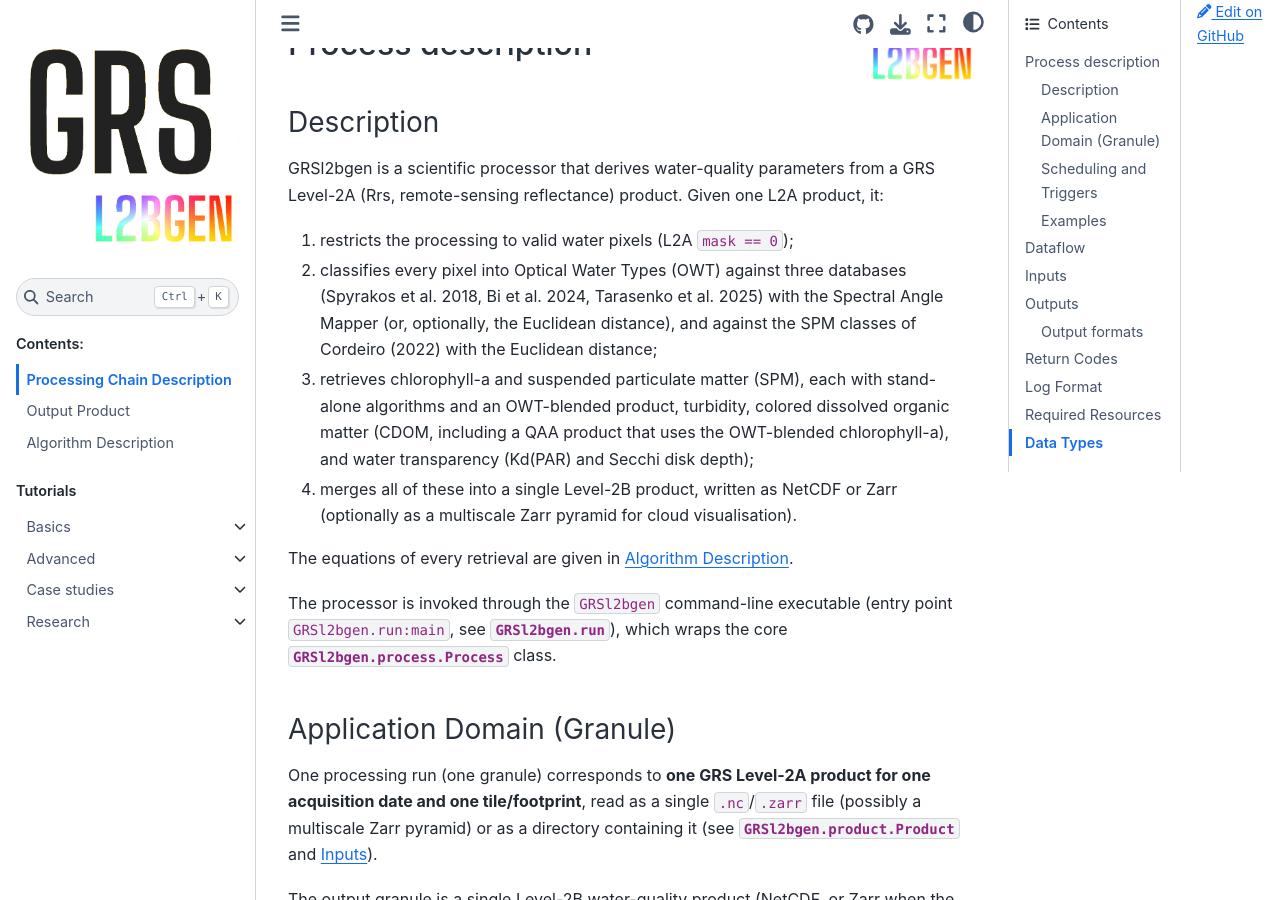
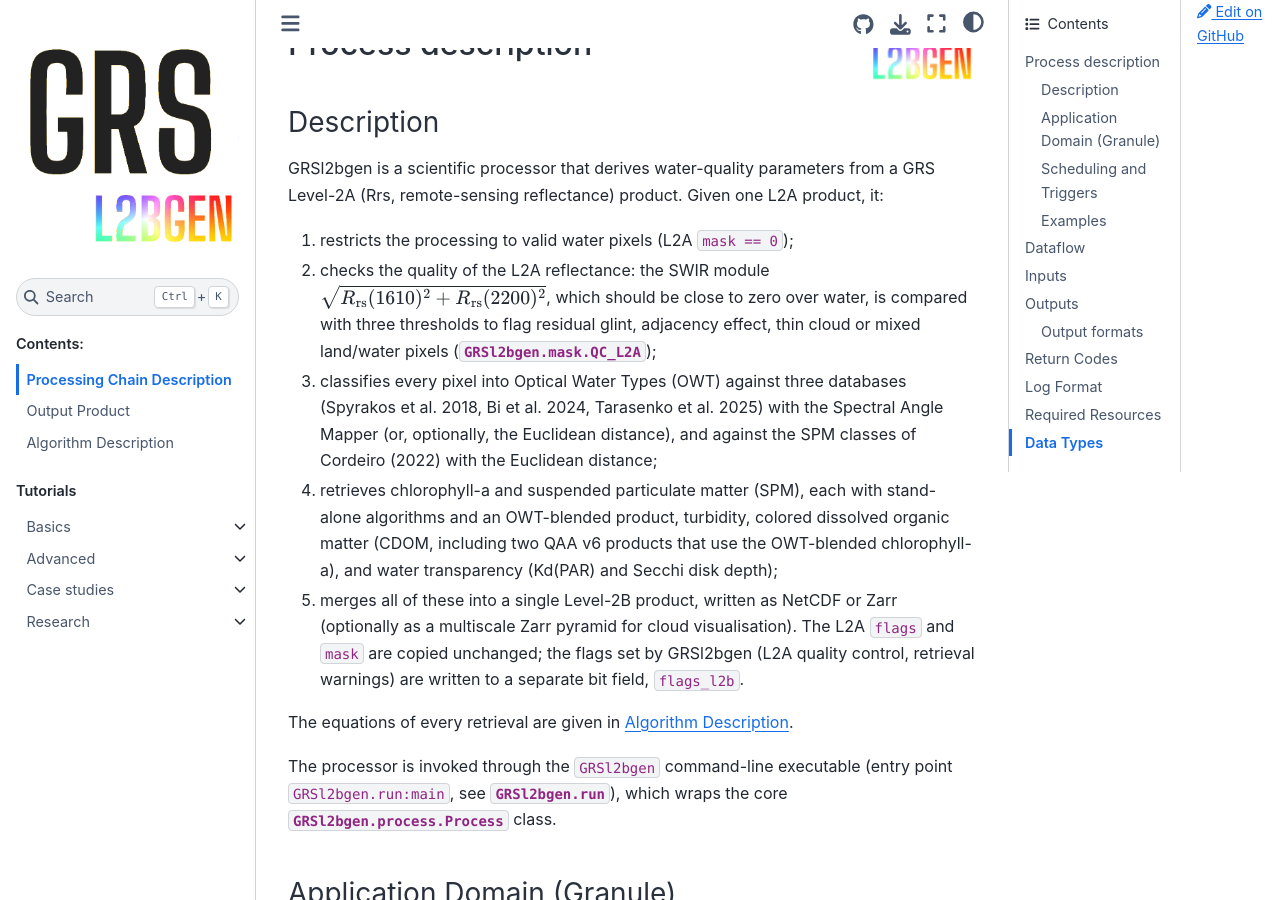
Before and after one commit to Tristanovsk/GRSl2bgen, a Sphinx documentation site: the page built from docs/source/processing_chain.rst, in a window 1280 px wide and 900 px high, scrolled down 206 px. Built offline with Sphinx 7.4.7 and the Sphinx Book theme 1.1.4, drawn with Linux system fonts in a browser that asks for light colours; pages that are not in the unit, such as notebooks, are missing from menus; some of the changed text lies outside the part shown.

Commit message:
docs: processing chain page up to date
- L2A quality control step (SWIR module flags, QC_L2A) and flags_l2b in the
  description, output table and dataflow diagram
- CDOM: two QAA v6 products
- Zarr pyramid: flags_l2b among the categorical variables; Zarr format 3
  layout (zarr.json) with zarr-python 3
- link to the L2A Zarr pyramid processing tutorial

```diff
--- a/docs/source/processing_chain.rst
+++ b/docs/source/processing_chain.rst
@@ -26,16 +26,22 @@ GRSl2bgen is a scientific processor that derives water-quality parameters from a
 Level-2A (Rrs, remote-sensing reflectance) product. Given one L2A product, it:
 
 1. restricts the processing to valid water pixels (L2A ``mask == 0``);
-2. classifies every pixel into Optical Water Types (OWT) against three databases
+2. checks the quality of the L2A reflectance: the SWIR module
+   :math:`\sqrt{\Rrs(1610)^2 + \Rrs(2200)^2}`, which should be close to zero over water,
+   is compared with three thresholds to flag residual glint, adjacency effect, thin
+   cloud or mixed land/water pixels (:py:class:`GRSl2bgen.mask.QC_L2A`);
+3. classifies every pixel into Optical Water Types (OWT) against three databases
    (Spyrakos et al. 2018, Bi et al. 2024, Tarasenko et al. 2025) with the Spectral Angle
    Mapper (or, optionally, the Euclidean distance), and against the SPM classes of
    Cordeiro (2022) with the Euclidean distance;
-3. retrieves chlorophyll-a and suspended particulate matter (SPM), each with stand-alone
+4. retrieves chlorophyll-a and suspended particulate matter (SPM), each with stand-alone
    algorithms and an OWT-blended product, turbidity, colored dissolved organic matter
-   (CDOM, including a QAA product that uses the OWT-blended chlorophyll-a), and water
-   transparency (Kd(PAR) and Secchi disk depth);
-4. merges all of these into a single Level-2B product, written as NetCDF or Zarr
-   (optionally as a multiscale Zarr pyramid for cloud visualisation).
+   (CDOM, including two QAA v6 products that use the OWT-blended chlorophyll-a), and
+   water transparency (Kd(PAR) and Secchi disk depth);
+5. merges all of these into a single Level-2B product, written as NetCDF or Zarr
+   (optionally as a multiscale Zarr pyramid for cloud visualisation). The L2A ``flags``
+   and ``mask`` are copied unchanged; the flags set by GRSl2bgen (L2A quality control,
+   retrieval warnings) are written to a separate bit field, ``flags_l2b``.
 
 The equations of every retrieval are given in :doc:`algorithms`.
 
@@ -118,8 +124,10 @@ extension; ``--pyramid`` is ignored for NetCDF):
    )
    proc.run()                # execute() + write_output() in the same dask context
 
-See the :doc:`tutorials/basics` and :doc:`tutorials/advanced` notebooks for
-step-by-step examples of the OWT classification and blending.
+See the :doc:`tutorials/basics` notebooks for a quick look from a coarse pyramid level
+and a full-resolution run (:doc:`tutorials/grsl2bgen_l2a_processing`), and the
+:doc:`tutorials/advanced` notebooks for step-by-step examples of the OWT classification
+and blending.
 
 Dataflow
 --------
@@ -173,8 +181,9 @@ Outputs
    * - Level-2B water quality product (NetCDF or Zarr)
      - 1..1
      - Merged product (see :py:class:`GRSl2bgen.output.L2bProduct`), see the variable
-       list below, plus the ``flags``/``mask`` variables carried over from the input
-       product (see `Data Types`_ below for naming).
+       list below: the retrieved parameters, the ``flags``/``mask`` variables carried
+       over from the input product and the GRSl2bgen flags ``flags_l2b`` (see
+       `Data Types`_ below for naming).
 
 The main variables are listed below; see :doc:`output_product` for the full
 description (dimensions, attributes, quality flags, packing).
@@ -231,6 +240,15 @@ description (dimensions, attributes, quality flags, packing).
    * - ``Zsd_Lee15``
      - m
      - Secchi disk depth (Lee et al. 2015)
+   * - ``flags``, ``mask``
+     - --
+     - L2A bit field (cloud, water, cirrus, ...) and binary mask (``0`` = processed
+       water pixel), copied from the input product
+   * - ``flags_l2b``
+     - --
+     - GRSl2bgen bit field: ``zsd_a_below_aw`` (bit 0) and the SWIR module flags
+       ``swir_module_low``/``medium``/``high`` (bits 1-3, thresholds 0.002, 0.005 and
+       0.01 sr\ :sup:`-1` by default), see :py:mod:`GRSl2bgen.mask`
 
 Output formats
 ~~~~~~~~~~~~~~
@@ -239,7 +257,8 @@ The format follows the extension of the output path (see
 :py:meth:`GRSl2bgen.output.L2bProduct.export`). In all formats the content and the
 encoding are the same: continuous variables are packed into ``int16`` with a
 per-variable ``scale_factor``/``add_offset`` and ``_FillValue = -32768`` (unpacked
-automatically by ``xarray``), while ``flags`` and ``mask`` keep their own type.
+automatically by ``xarray``), while ``flags``, ``flags_l2b`` and ``mask`` keep their own
+integer type.
 
 .. list-table::
    :header-rows: 1
@@ -272,15 +291,15 @@ full-resolution chunks only where it zooms in.
 
 **Layout.** One Zarr group per resolution level, ``0`` being the full resolution and
 each next level being 2 times coarser. Every level is a complete L2B dataset (same
-variables, packing, CRS and ``spatial_ref``). File names below are those of the Zarr
-format 2 written with zarr-python 2.x:
+variables, packing, CRS and ``spatial_ref``). The store is written in the Zarr format of
+the installed zarr-python: format 3 with zarr-python 3 (below), format 2 with
+zarr-python 2.x (``.zgroup``, ``.zattrs`` and ``.zmetadata`` instead of ``zarr.json``):
 
 .. code-block:: text
 
    S2B_MSIL2B_<...>.zarr/
-   ├── .zgroup
-   ├── .zattrs          # product attributes + "multiscales" description
-   ├── .zmetadata       # consolidated metadata of the whole hierarchy
+   ├── zarr.json        # product attributes, "multiscales" description and
+   │                    # consolidated metadata of the whole hierarchy
    ├── 0/               # full resolution (e.g. 10980 x 10980 px at 10 m)
    ├── 1/               # 1/2  (5490 px, 20 m)
    ├── 2/               # 1/4  (2745 px, 40 m)
@@ -301,8 +320,8 @@ one pixel:
      v^{(l+1)}_{i,j} = \operatorname{mean}_{\text{valid}}
      \left\{ v^{(l)}_{2i,2j},\ v^{(l)}_{2i+1,2j},\ v^{(l)}_{2i,2j+1},\ v^{(l)}_{2i+1,2j+1} \right\}
 
-- categorical variables (``flags``, ``mask``): nearest neighbour (top-left pixel of
-  the block), which preserves the flag values.
+- categorical variables (``flags``, ``flags_l2b``, ``mask``): nearest neighbour
+  (top-left pixel of the block), which preserves the flag values.
 
 Edge pixels that do not fill a complete block are trimmed, so the origin of the grid is
 unchanged and the pixel size doubles at every level; the ``GeoTransform`` of
@@ -331,14 +350,15 @@ convention):
           "transform": {"scale": [2.0, 2.0]}, "resampling_method": "average"}
        ],
        "resampling_method": "average",
-       "categorical_variables": ["flags", "mask"],
+       "categorical_variables": ["flags", "flags_l2b", "mask"],
        "categorical_resampling_method": "nearest",
        "dims": ["y", "x"]
      }
    }
 
-The metadata of all groups are consolidated into a single ``.zmetadata`` file, so a
-client discovers the whole hierarchy with one request.
+The metadata of all groups are consolidated into the root metadata file (``zarr.json``,
+or ``.zmetadata`` in format 2), so a client discovers the whole hierarchy with one
+request.
 
 **Performance.** The processing chain is evaluated only once, when level ``0`` is
 written; each coarser level is computed from the level just written (read back from
@@ -438,7 +458,8 @@ Data Types
      - one tile, one date
      - e.g. ``S2B_MSIL2Agrs_<datetime>_N<baseline>_R<orbit>_T<tile>_<datetime>.nc``
    * - Level-2B output product
-     - NetCDF or Zarr water-quality product (OWT, chlorophyll-a, SPM, CDOM, transparency)
+     - NetCDF or Zarr water-quality product (OWT, chlorophyll-a, SPM, CDOM, transparency,
+       quality flags)
      - one tile, one date
      - input basename with ``L2Agrs`` replaced by ``L2B``, e.g.
        ``S2B_MSIL2B_<datetime>_N<baseline>_R<orbit>_T<tile>_<datetime>.nc`` (see
```
Also changed, not shown: 1 other file.
